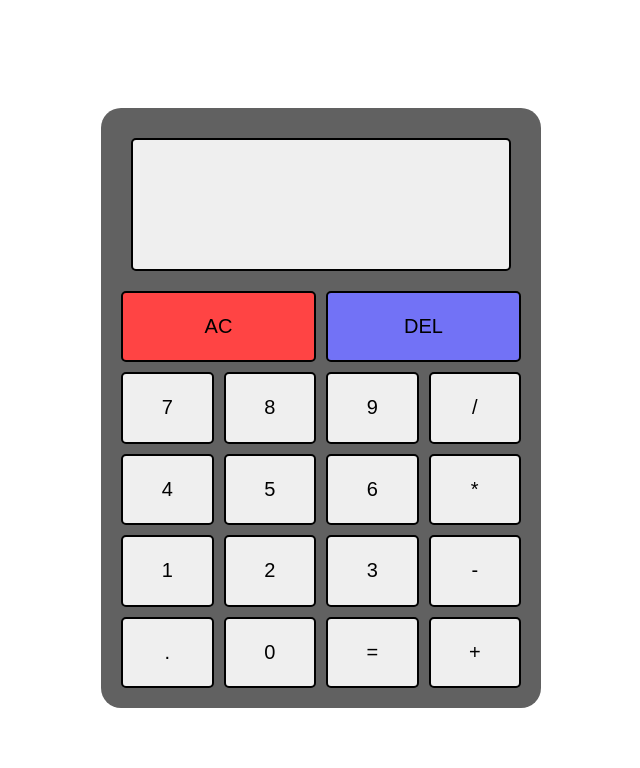
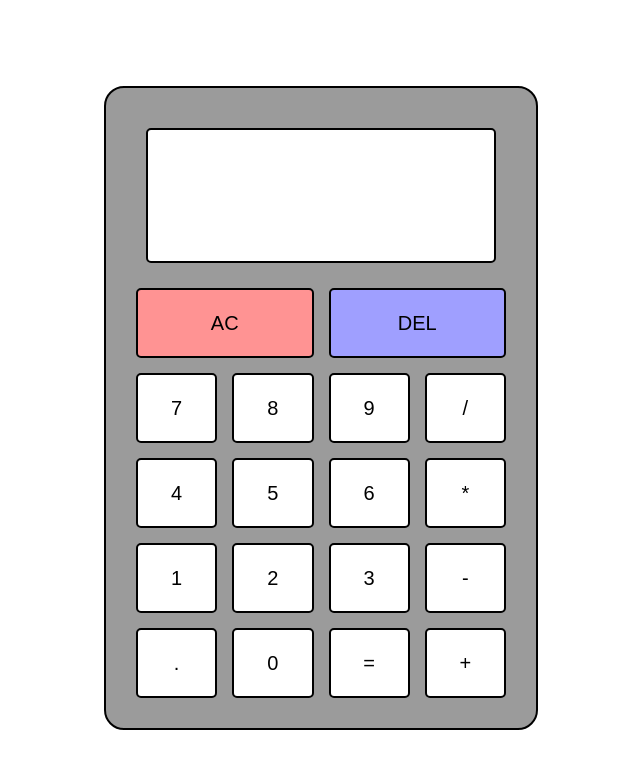
Before and after one commit to seanpeng11/calculator, a plain HTML site: page index.html in a window 1280 px wide. Shown: the whole page, without its empty margins (319-959 px from the left). Drawn offline with Linux system fonts and the light colour scheme.

Commit message:
Fix calculator grid display

```diff
--- a/index.html
+++ b/index.html
@@ -13,22 +13,22 @@
         <div class="calculator-display"></div>
         <button type="button" id="clear">AC</button>
         <button type="button" id="del">DEL</button>
-        <button type="button">7</button>
-        <button type="button">8</button>
-        <button type="button">9</button>
-        <button type="button">/</button>
-        <button type="button">4</button>
-        <button type="button">5</button>
-        <button type="button">6</button>
-        <button type="button">*</button>
-        <button type="button">1</button>
-        <button type="button">2</button>
-        <button type="button">3</button>
-        <button type="button">-</button>
+        <button type="button" class="digit" class="digit">7</button>
+        <button type="button" class="digit" class="digit">8</button>
+        <button type="button" class="digit">9</button>
+        <button type="button" class="operator">/</button>
+        <button type="button" class="digit">4</button>
+        <button type="button" class="digit">5</button>
+        <button type="button" class="digit">6</button>
+        <button type="button" class="operator">*</button>
+        <button type="button" class="digit">1</button>
+        <button type="button" class="digit">2</button>
+        <button type="button" class="digit">3</button>
+        <button type="button" class="operator">-</button>
         <button type="button">.</button>
-        <button type="button">0</button>
+        <button type="button" class="digit">0</button>
         <button type="button">=</button>
-        <button type="button">+</button>
+        <button type="button" class="operator">+</button>
     </div>
 </body>
 </html>
--- a/script.js
+++ b/script.js
@@ -18,3 +18,5 @@ function operate(oper, a, b) {
         case "/": return divide(a, b);
     }
 }
+
+calcDisplay = document.querySelector(".calculator-display");
--- a/styles.css
+++ b/styles.css
@@ -8,18 +8,19 @@ body {
     justify-content: center;
 }
 .calculator {
-    width: 400px;
-    height: 560px;
-    background-color: rgb(97, 97, 97);
-    padding: 20px;
+    width: 370px;
+    height: 580px;
+    background-color: rgb(155, 155, 155);
+    padding: 30px;
     display: grid;
     grid-template-columns: repeat(4, 1fr);
     grid-template-rows: repeat(7, 1fr);
-    grid-gap: 10px;
+    grid-gap: 15px;
     border-radius: 20px;
+    border: 2px solid black
 }
 .calculator-display {
-    background-color: rgb(239, 239, 239);
+    background-color: white;
     grid-column: 1 / -1;
     grid-row: 1 / 3;
     border-radius: 5px;
@@ -30,12 +31,13 @@ button {
     font-size: 20px;
     border-radius: 5px;
     border: 2px solid black;
+    background-color: white;
 }
 #clear {
     grid-column: 1 / 3;
-    background-color: rgb(255, 68, 68);
+    background-color: rgb(255, 147, 147);
 }
 #del {
     grid-column: 3 / -1;
-    background-color: rgb(114, 114, 246);
+    background-color: rgb(159, 159, 255);
 }
```
